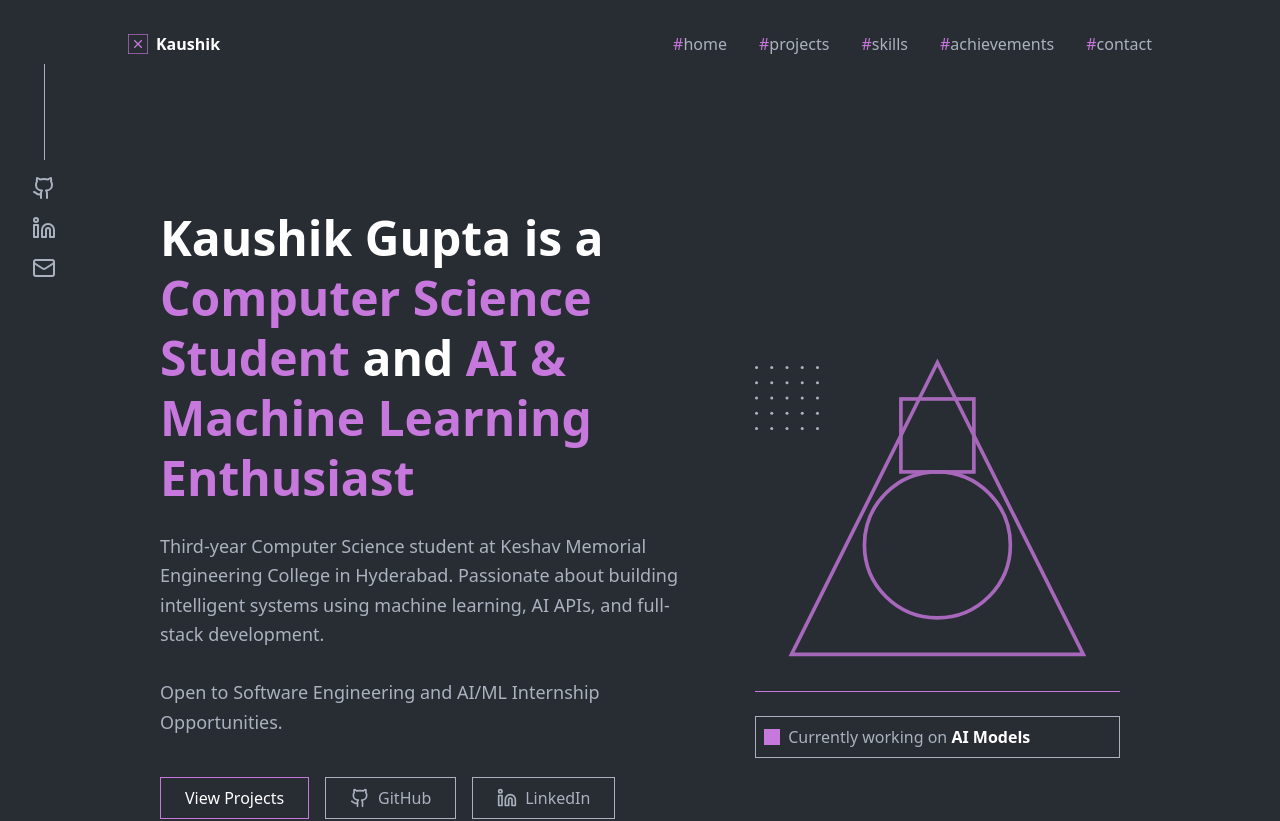
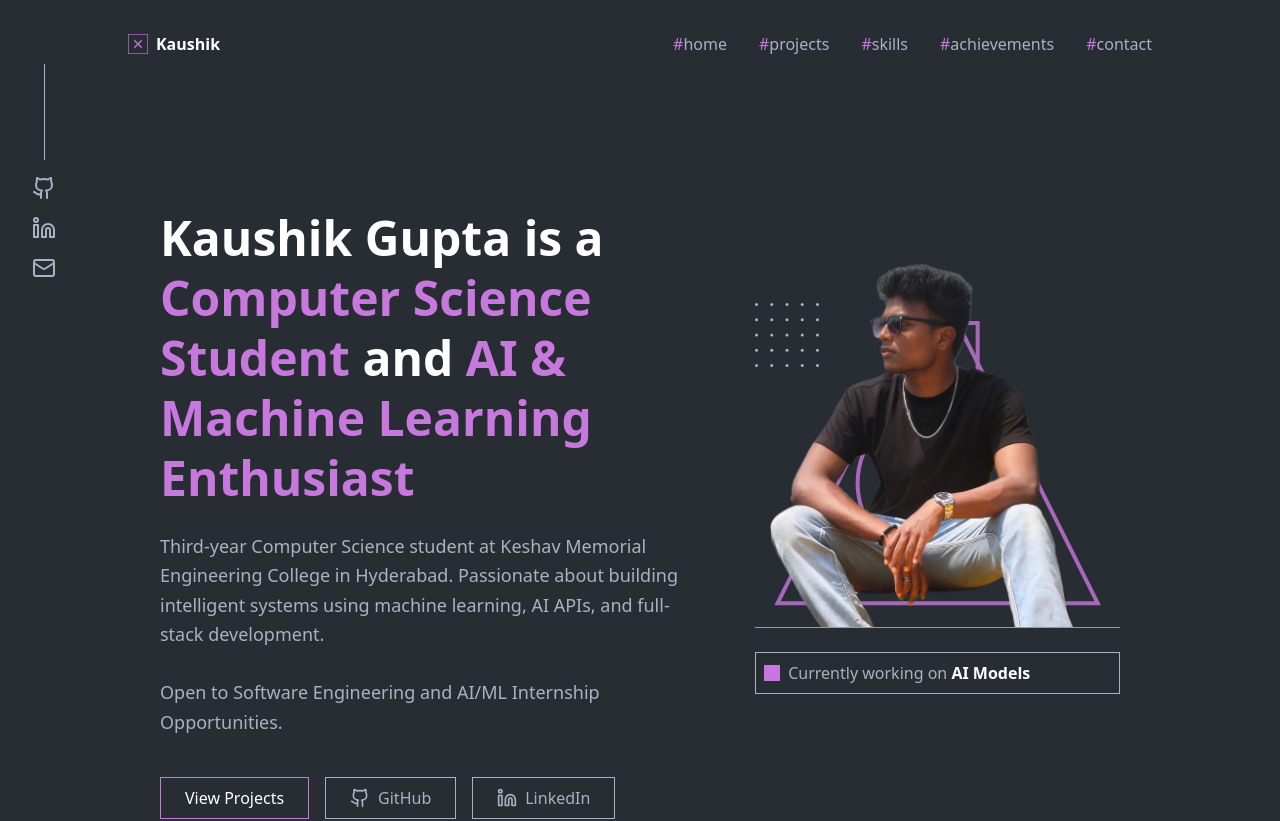
Before and after one commit to ManchikantiKaushikGupta/m-kaushik-gupta-personal-portfolio-web, a React (Vite) app: page / in a window 1280 px wide. Shown: the top 821 px of the page. Built offline with nearby package versions, Linux system fonts and the light colour scheme.

Commit message:
hero section edit

```diff
--- a/src/components/Hero.tsx
+++ b/src/components/Hero.tsx
@@ -37,21 +37,28 @@ export default function Hero() {
         initial={{ opacity: 0, scale: 0.9 }}
         animate={{ opacity: 1, scale: 1 }}
         transition={{ duration: 0.5, delay: 0.2 }}
-        className="md:w-2/5 flex flex-col items-center relative"
+        className="md:w-2/5 flex flex-col items-center relative -mt-12 md:-mt-32"
       >
-        <div className="relative w-full max-w-sm aspect-square border-b border-[#c778dd] flex items-end justify-center">
+        <div className="relative w-full max-w-[450px] aspect-square border-b border-[#c778dd] flex items-end justify-center">
           {/* Abstract geometric shape for hero image placeholder */}
-          <svg viewBox="0 0 200 200" className="w-full h-full text-[#c778dd] opacity-80" fill="none" xmlns="http://www.w3.org/2000/svg">
+          <svg viewBox="0 0 200 200" className="absolute w-[110%] h-[110%] -bottom-4 text-[#c778dd] opacity-80" fill="none" xmlns="http://www.w3.org/2000/svg">
             <path d="M100 20 L180 180 L20 180 Z" stroke="currentColor" strokeWidth="2" />
             <circle cx="100" cy="120" r="40" stroke="currentColor" strokeWidth="2" />
             <rect x="80" y="40" width="40" height="40" stroke="currentColor" strokeWidth="2" />
           </svg>
 
+          {/* Profile Image Overlay */}
+          <img
+            src="/my-photo.png"
+            alt="Kaushik Gupta"
+            className="absolute z-10 w-full h-full object-contain object-bottom"
+          />
+
           {/* Decorative dots */}
           <svg className="absolute top-10 left-0 w-16 h-16 text-[#abb2bf]" viewBox="0 0 84 84" fill="none" xmlns="http://www.w3.org/2000/svg">
             {[0, 20, 40, 60, 80].map(x =>
               [0, 20, 40, 60, 80].map(y =>
-                <circle key={`${x}-${y}`} cx={x+2} cy={y+2} r="2" fill="currentColor" />
+                <circle key={`${x}-${y}`} cx={x + 2} cy={y + 2} r="2" fill="currentColor" />
               )
             )}
           </svg>
```
Also changed, not shown: Public/my-photo.png (added).
